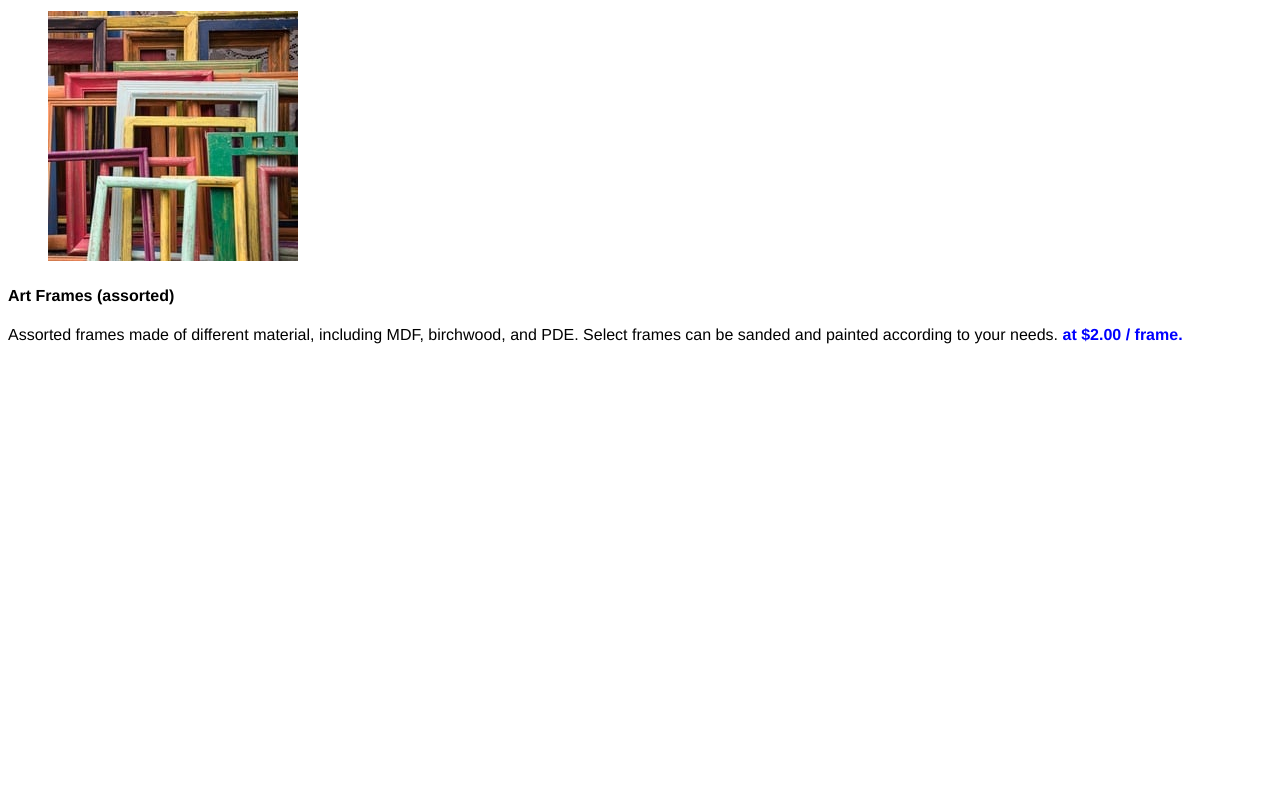
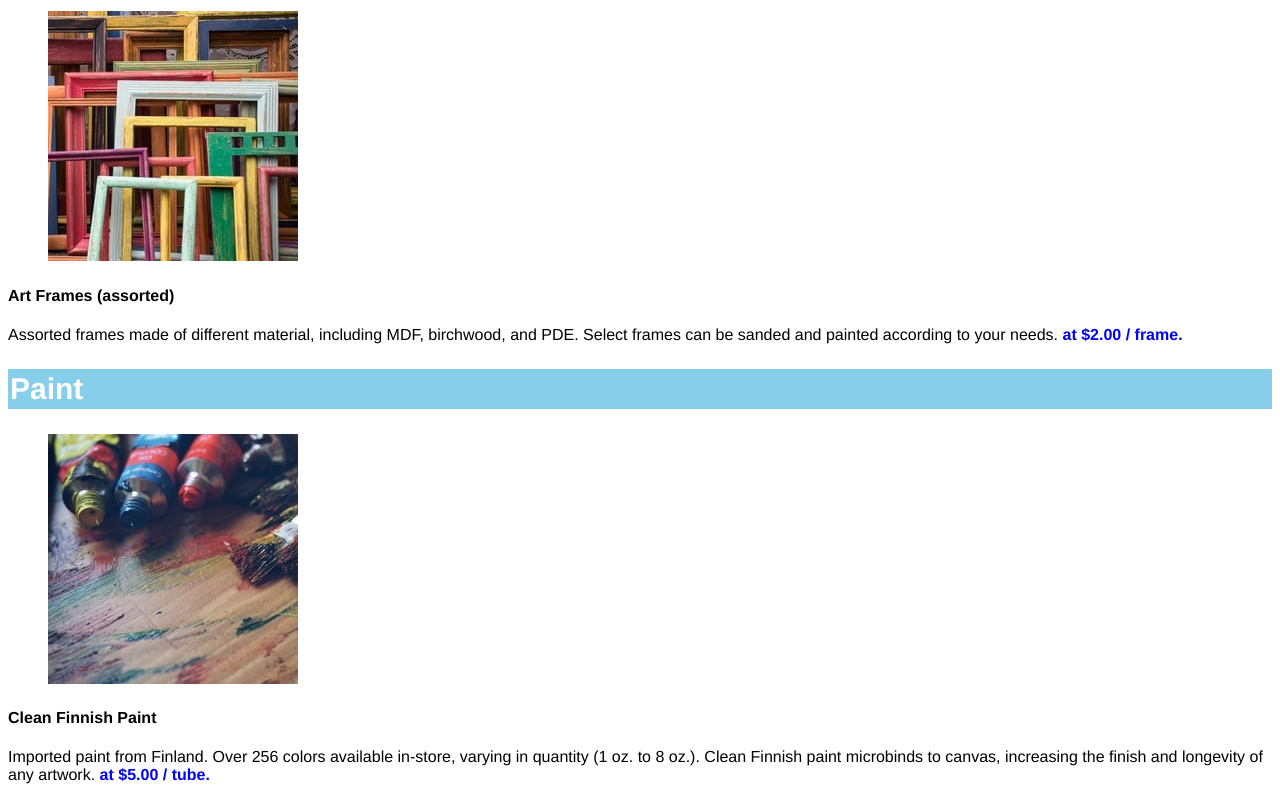
Before and after one commit to subinho/Dasmoto-s-Arts-Crafts, a plain HTML site: page index.html in a window 1280 px wide. Shown: the part 675-1475 px from the top of the page. Before the commit the page ends 1035 px from the top, so only its background shows below. Drawn offline with Linux system fonts and the light colour scheme.

Commit message:
finished last section

```diff
--- a/index.html
+++ b/index.html
@@ -36,6 +36,18 @@
                 <p>Assorted frames made of different material, including MDF, birchwood, and PDE. Select frames can be sanded and painted according to your needs. <strong class='blue'> at $2.00 / frame.</strong></p>
             </article>
         </section>
+        <section>
+            <article>
+                <h2 class='heading  skyblue'>Paint</h2>
+                <figure>
+                    <figcaption>
+                        <img src="./resources/images/finnish.jpeg" alt="paint">
+                    </figcaption>
+                </figure>
+                <h4>Clean Finnish Paint</h4>
+                <p>Imported paint from Finland. Over 256 colors available in-store, varying in quantity (1 oz. to 8 oz.). Clean Finnish paint microbinds to canvas, increasing the finish and longevity of any artwork. <strong class='blue'> at $5.00 / tube.</strong></p>
+            </article>
+        </section>
     </main>
 </body>
 </html>
--- a/resources/CSS/index.css
+++ b/resources/CSS/index.css
@@ -26,3 +26,7 @@ body {
 .coral {
     background-color: lightcoral;
 }
+
+.skyblue {
+    background-color: skyblue;
+}
```
